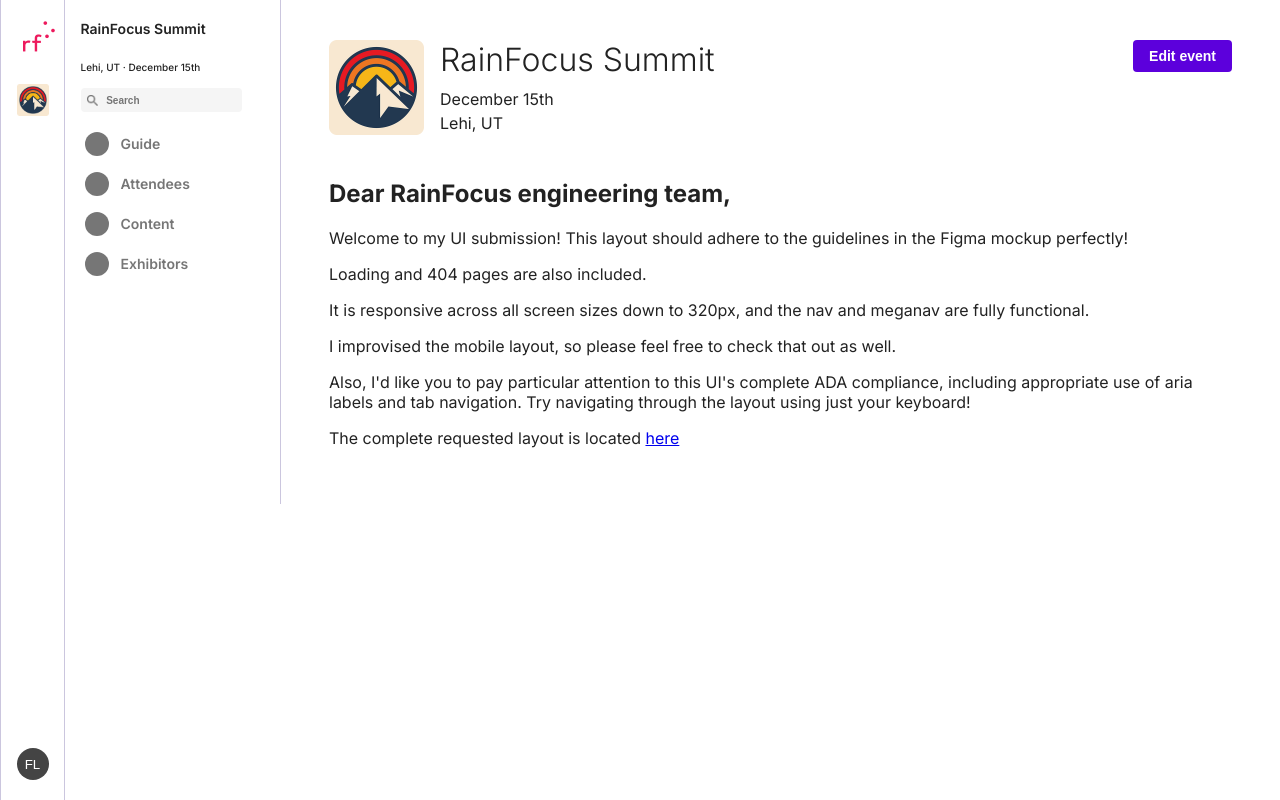
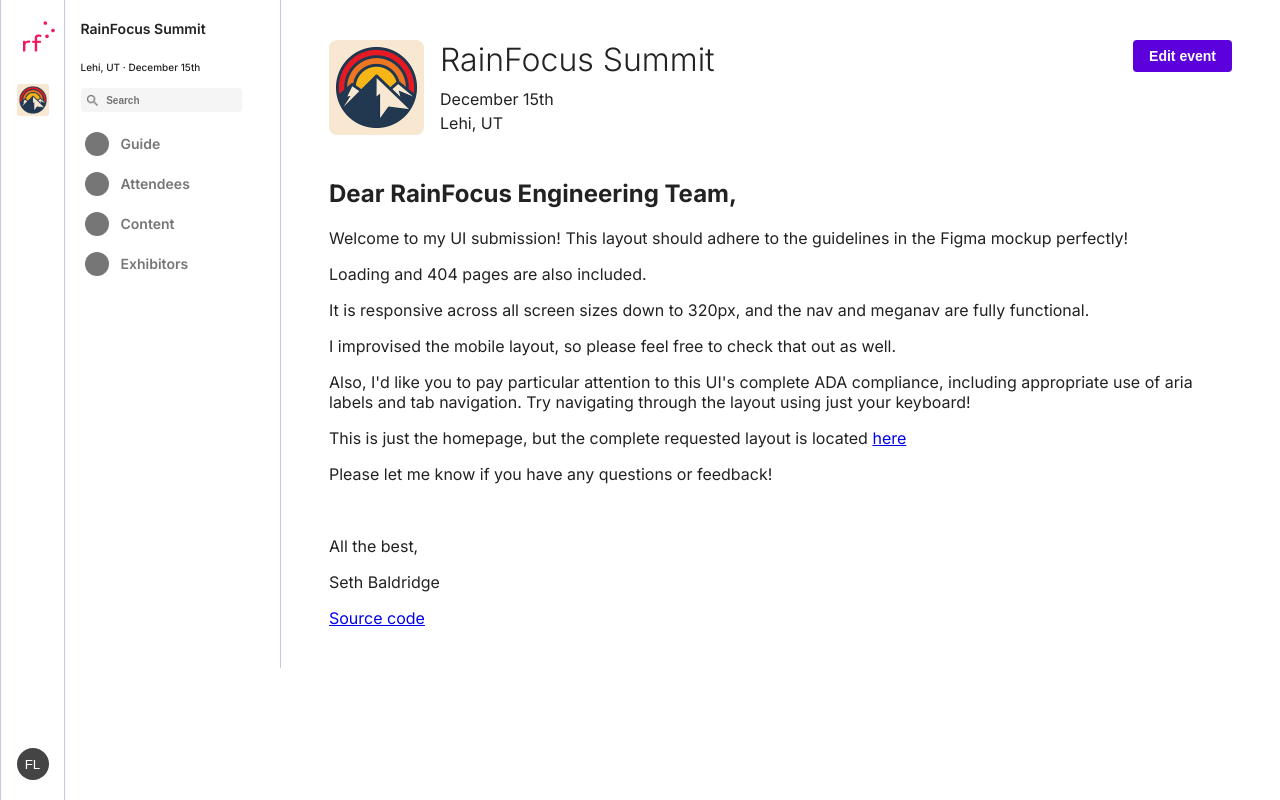
Before and after one commit to sethbaldridge87/rf-ui, a Next.js app: page / in a window 1280 px wide. Built offline with nearby package versions, Linux system fonts and the light colour scheme.

Commit message:
Extra notes for the home page, and minor outline focus adjustment.

```diff
--- a/app/globals.css
+++ b/app/globals.css
@@ -31,7 +31,7 @@ body a:focus-visible,
 body button:focus-visible,
 body [tabindex]:focus-visible {
   outline: 3px solid #2FEF2F;
-  outline-offset: -3px;
+  outline-offset: 3px;
 }
 body aside {
   display: flex;
@@ -115,6 +115,9 @@ body aside nav form input {
 body aside nav form button {
   border-radius: 4px 0 0 4px;
   cursor: pointer;
+}
+body aside nav form button:focus-visible {
+  outline-offset: -3px;
 }
 body aside nav form button img {
   margin-top: 3px;
--- a/app/globals.scss
+++ b/app/globals.scss
@@ -36,7 +36,7 @@ body {
     [tabindex] {
         &:focus-visible {
             outline: 3px solid $tabGreen;
-            outline-offset: -3px;
+            outline-offset: 3px;
         }
     }
 
@@ -129,6 +129,10 @@ body {
                 button {
                     border-radius: 4px 0 0 4px;
                     cursor: pointer;
+
+                    &:focus-visible {
+                        outline-offset: -3px;
+                    }
 
                     img {
                         margin-top: 3px;
--- a/app/page.tsx
+++ b/app/page.tsx
@@ -3,13 +3,18 @@ import Link from "next/link";
 export default function Home() {
   return (
     <section>
-      <h2>Dear RainFocus engineering team,</h2>
+      <h2>Dear RainFocus Engineering Team,</h2>
       <p>Welcome to my UI submission! This layout should adhere to the guidelines in the Figma mockup perfectly!</p>
       <p>Loading and 404 pages are also included.</p>
       <p>It is responsive across all screen sizes down to 320px, and the nav and meganav are fully functional.</p>
       <p>I improvised the mobile layout, so please feel free to check that out as well.</p>
       <p>Also, I'd like you to pay particular attention to this UI's complete ADA compliance, including appropriate use of aria labels and tab navigation. Try navigating through the layout using just your keyboard!</p>
-      <p>The complete requested layout is located <Link href="attendees/attendees">here</Link></p>
+      <p>This is just the homepage, but the complete requested layout is located <Link href="attendees/attendees">here</Link></p>
+      <p>Please let me know if you have any questions or feedback!</p>
+      <br />
+      <p>All the best,</p>
+      <p>Seth Baldridge</p>
+      <a href="https://github.com/sethbaldridge87/rf-ui" target="blank">Source code</a>
     </section>
   );
 }
```
Also changed, not shown: 1 other file (tests, documents, lock files or other folders).
